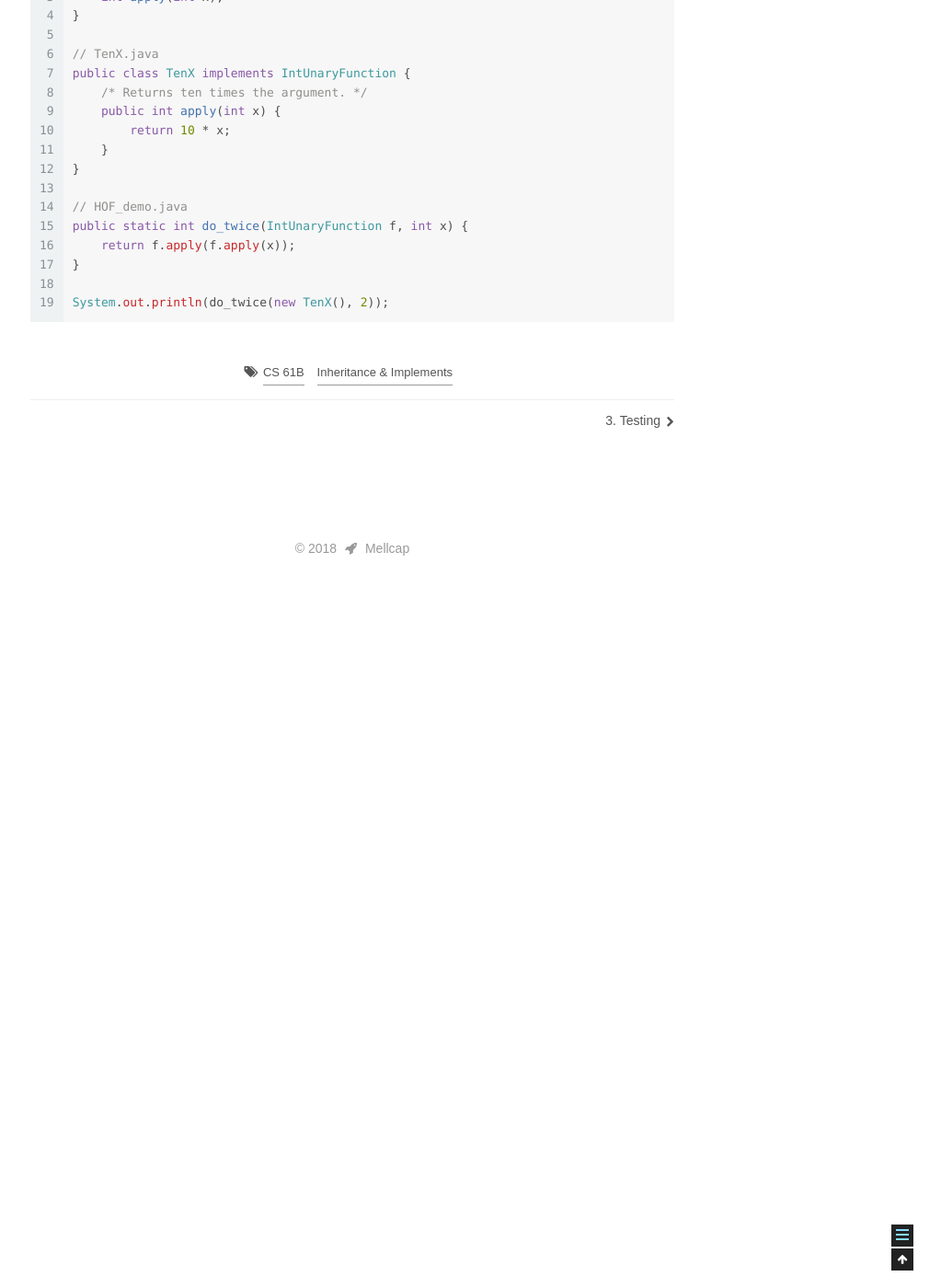
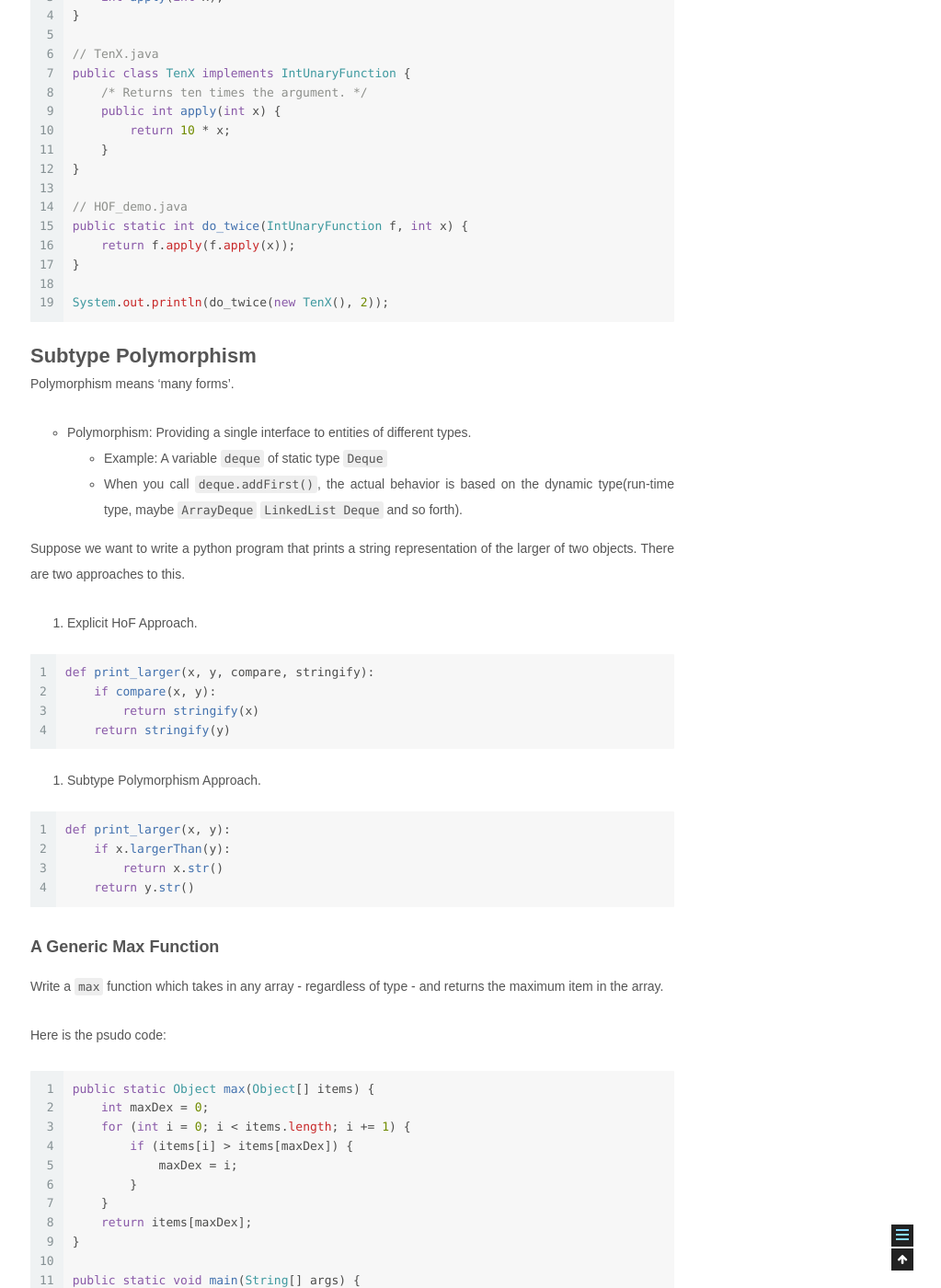
Before and after one commit to Mellcap/Mellcap_Blog, a Jekyll site: the page built from _posts/2018-10-09-Intro & Interfaces.md, in a window 1280 px wide and 1400 px high, scrolled down 7626 px. Shown: the whole window at 92% size, without its empty margins (257-1280 px from the left). Built offline with Jekyll 4.4.1, drawn with Linux system fonts in a browser that asks for light colours; before the commit the page ends 8256 px from its top, so only the background shows below that; some of the changed text lies outside the part shown.

Commit message:
[ADD] - Subtype Polymorphism

````diff
--- a/_posts/2018-10-09-Intro & Interfaces.md
+++ b/_posts/2018-10-09-Intro & Interfaces.md
@@ -331,3 +331,144 @@ public static int do_twice(IntUnaryFunction f, int x) {
 
 System.out.println(do_twice(new TenX(), 2));
 ```
+
+
+
+# Subtype Polymorphism
+
+
+
+Polymorphism means 'many forms'.
+
+* Polymorphism: Providing a single interface to entities of different types.
+  * Example: A variable `deque` of static type `Deque`
+  * When you call `deque.addFirst()`, the actual behavior is based on the dynamic type(run-time type, maybe `ArrayDeque` `LinkedList Deque` and so forth).
+
+Suppose we want to write a python program that prints a string representation of the larger of two objects. There are two approaches to this.
+
+1. Explicit HoF Approach.
+
+```python
+def print_larger(x, y, compare, stringify):
+    if compare(x, y):
+        return stringify(x)
+    return stringify(y)
+```
+
+2. Subtype Polymorphism Approach.
+
+```python
+def print_larger(x, y):
+    if x.largerThan(y):
+        return x.str()
+    return y.str()
+```
+
+
+
+### A Generic Max Function
+
+Write a `max` function which takes in any array - regardless of type - and returns the maximum item in the array.
+
+Here is the psudo code:
+
+```java
+public static Object max(Object[] items) {
+    int maxDex = 0;
+    for (int i = 0; i < items.length; i += 1) {
+        if (items[i] > items[maxDex]) {
+            maxDex = i;
+        }
+    }
+    return items[maxDex];
+}
+
+public static void main(String[] args) {
+    Dog[] dogs = {new Dog("Elyse", 3), new Dog("Sture", 9), new Dog("Benjamin", 15)};
+    Dog maxDog = (Dog) max(dogs);
+    maxDog.bark();
+}
+```
+
+
+
+But there is a bug in it
+
+```java
+if (items[i] > items[maxDex]) {
+```
+
+The `>` operator can't works with  Object types.
+
+And if we write a `maxDog` function in Dog class can't match our expect, because we need to write `maxOctopus`, `maxCat` for other classes, resulting in a lot of redundant code.
+
+##### Solution
+
+We can write an interface called `OurComparable` which contains a method `compareTo`
+
+```java
+public interface OurComparable {
+    /**
+    Return -1 if this < o.
+	Return 0 if this equals o.
+	Return 1 if this > o.
+	*/
+    public int compareTo(Object o);
+}
+```
+
+And let Dog class implements the `compareTo` method:
+
+```java
+public class Dog implements OurComparable {
+	...
+    public int compareTo(Object o) {
+        Dog uddaDog = (Dog) o;
+        if (this.size < uddaDog.size) {
+            return -1;
+        } else if (this.size == uddaDog.size) {
+            return 0;
+        }
+        return 1;
+    }
+}
+
+🌟 There is a tricky, make the code above clear.
+public int compareTo(Object o) {
+	Dog uddaDog = (Dog) o;
+    return this.size - uddaDog.size;
+}
+```
+
+So the generic `max` function works for every Object that inherits OurComparable interface:
+
+```java
+public static OurComparable max(OurComparable[] items) {
+    int maxDex = 0;
+    for (int i = 0; i < items.length; i += 1) {
+        int cmp = items[i].compareTo(items[maxDex]);
+        if (cmp > 0) {
+            maxDex = i;
+        }
+    }
+    return items[maxDex];
+}
+```
+
+
+
+##### Comparables - Use the built-in library
+
+```java
+public interface Comparable<T> {
+    public int compareTo(T obj);
+}
+```
+
+The only difference is `Comparable<T>` supports generic type.
+
+And there are countless classes use this library. e.g. `Collection.max(dogs)`
+
+There is another library called **Comparator** which can compare other attributes.
+
+Note: Interfaces provide us with the ability to make **callback**: Sometimes, a function needs the help of another function that might not have been written yet (e.g. `max` needs `compareTo`)
````
